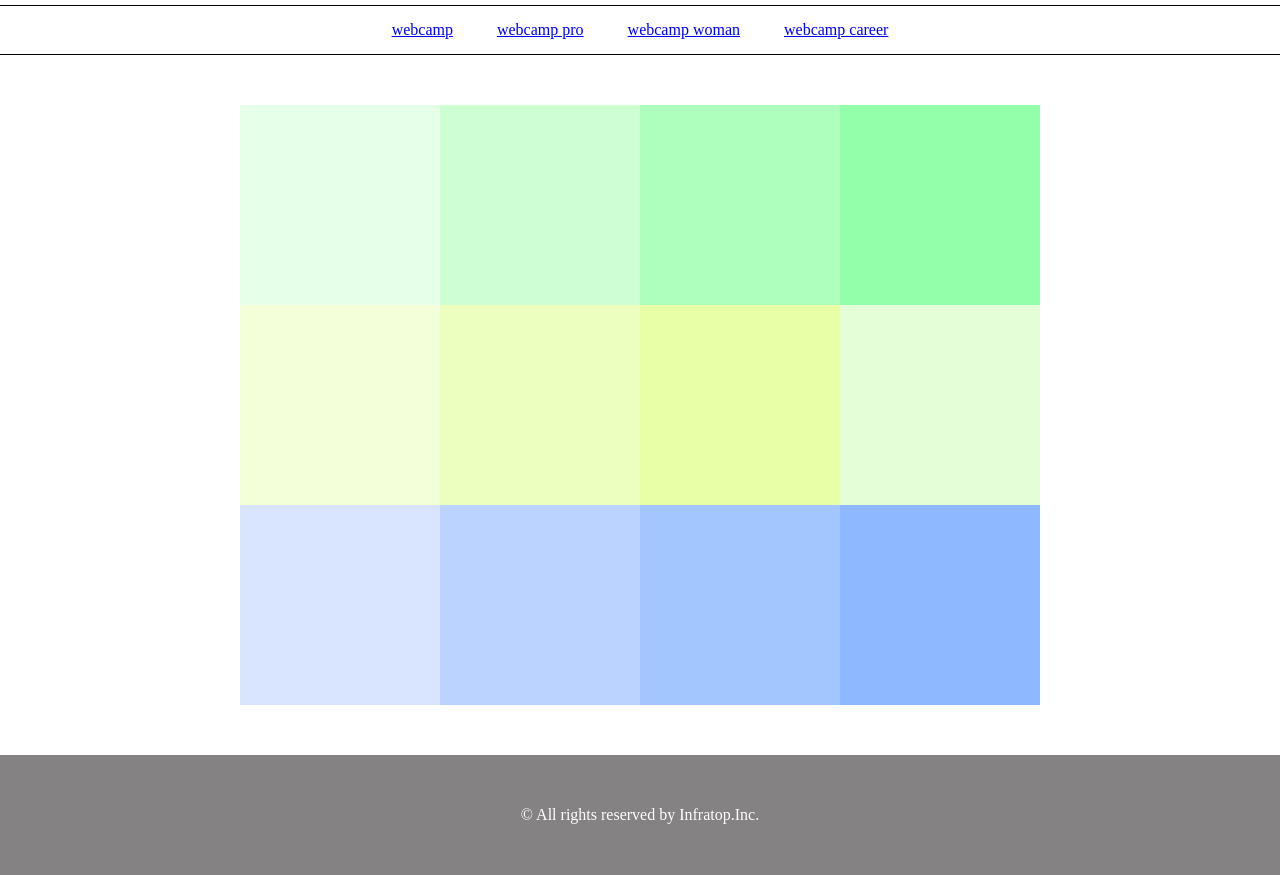
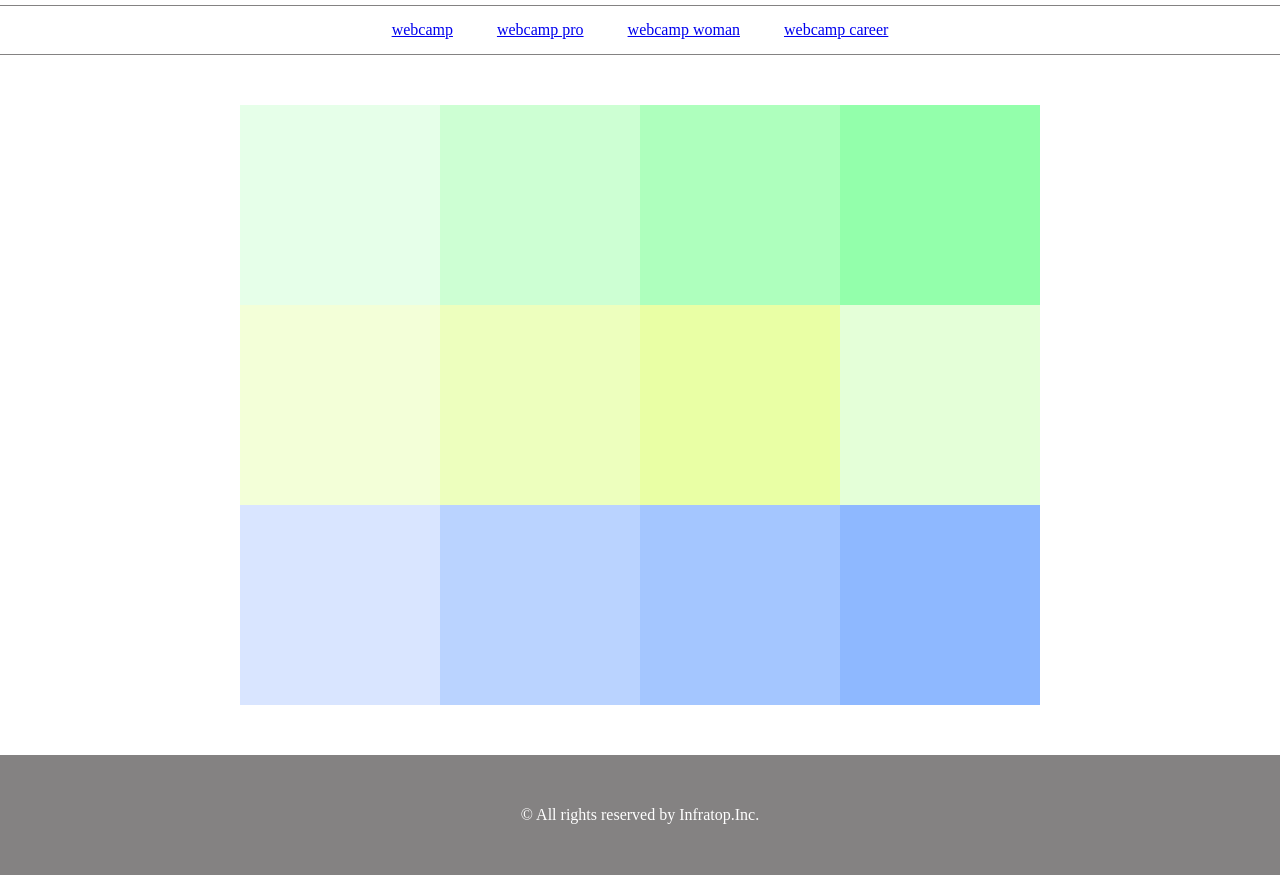
Before and after one commit to miku0107/HTML_chapter5_exercise, a plain HTML site: page index.html in a window 1280 px wide. Shown: the part 72-947 px from the top of the page. Drawn offline with Linux system fonts and the light colour scheme.

Commit message:
[Finish]1-5

```diff
--- a/style.css
+++ b/style.css
@@ -10,19 +10,12 @@ header{
     text-align: center;
 }
 
-header .heading{
-    font-size: 32px;
-}
-
-nav{
-    border-top:solid 1px black;
-    border-bottom: solid 1px black;
-}
-
 .nav-list{
     text-align: center;
     padding: 15px 0;
     margin: 0 auto;
+    border-top:solid 1px #848282;
+    border-bottom: solid 1px #848282;
 }
 
 .nav-list-item{
@@ -113,7 +106,7 @@ nav{
 }
 
 footer{
-    width: 100%
+    width: 100%;
     height: 120px;
     text-align: center;
     line-height: 120px;
```
